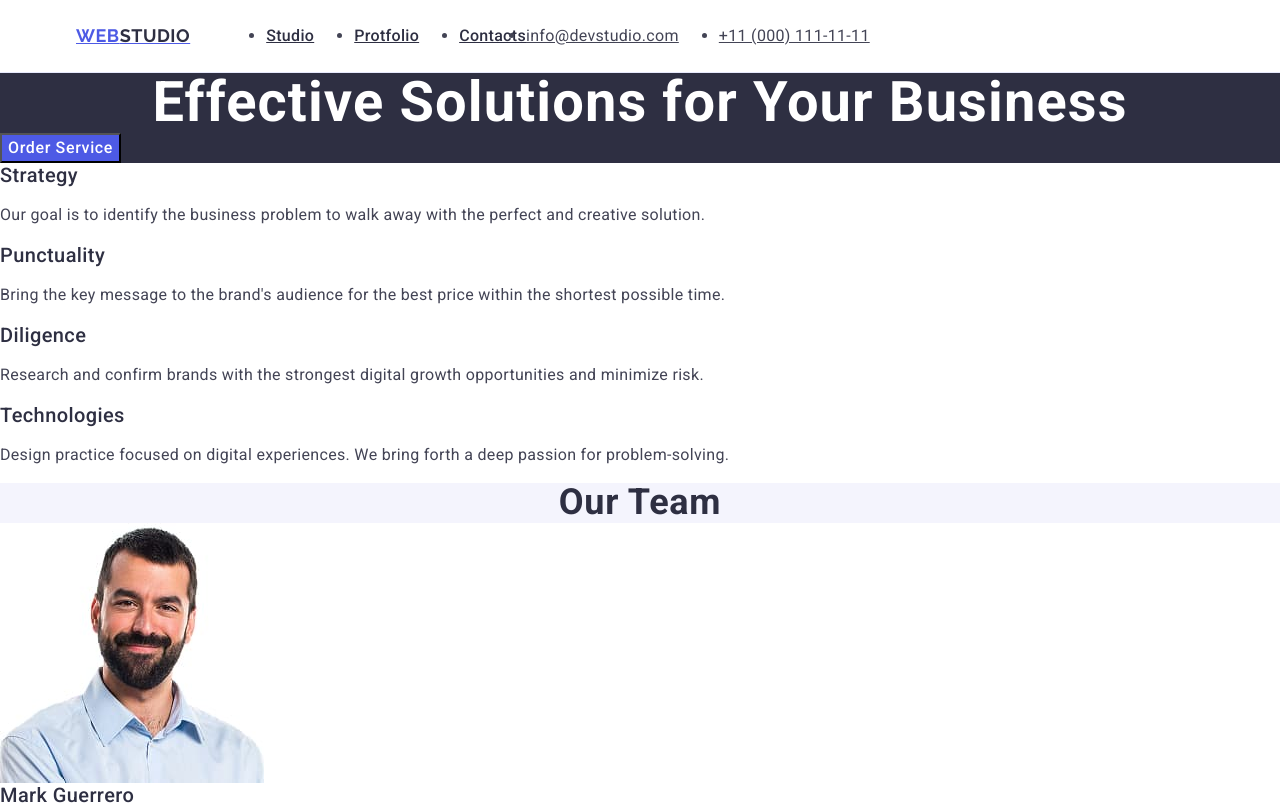
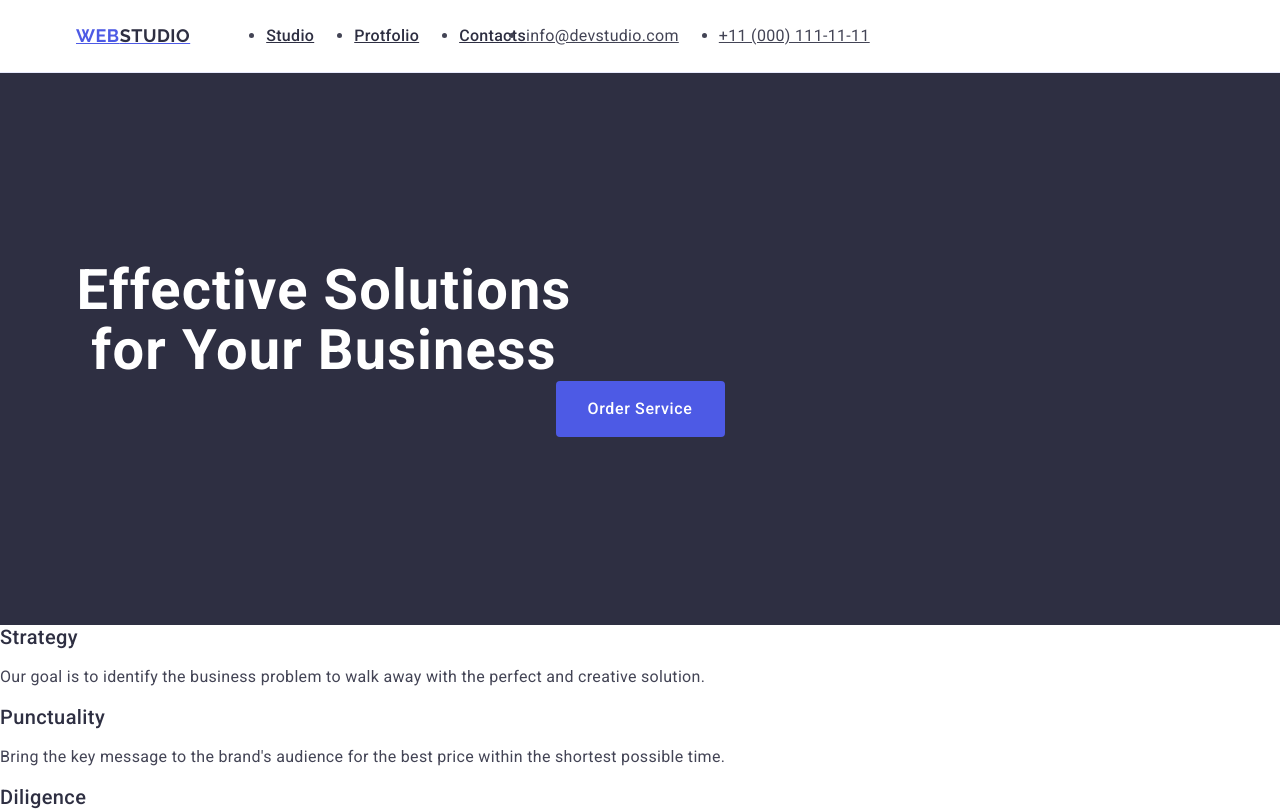
Before and after one commit to onurdoker/goit-markup-hw-03, a plain HTML site: page index.html in a window 1280 px wide. Shown: the top 812 px of the page. Drawn offline with nearby package versions, Linux system fonts and the light colour scheme.

Commit message:
Second revision

```diff
--- a/css/styles.css
+++ b/css/styles.css
@@ -120,6 +120,15 @@ header {
 /*  SECTION ONE  */
 .sec-one {
   background-color: #2e2f42;
+  padding: 188px 0;
+  text-align: center;
+  display: flex;
+  flex-shrink: 0;
+}
+
+.container-secone {
+  display: flex;
+  flex-direction: column;
 }
 
 .sec-onehone {
@@ -128,9 +137,10 @@ header {
   text-align: center;
   letter-spacing: 0.02em;
   color: #ffffff;
+  max-width: 496px;
 }
 
-.sec-one-button {
+.sec-onebutton {
   background-color: #4d5ae5;
   font-family: Roboto, sans-serif;
   font-weight: 500;
@@ -139,10 +149,16 @@ header {
   letter-spacing: 0.04em;
   color: #ffffff;
   cursor: pointer;
+  display: block;
+  margin: 0 auto;
+  min-width: 169px;
+  height: 56px;
+  border: none;
+  border-radius: 4px;;
 }
 
-.sec-one-button:hover,
-.sec-one-button:focus {
+.sec-onebutton:hover,
+.sec-onebutton:focus {
   background-color: #404bbf;
 }
 
--- a/index.html
+++ b/index.html
@@ -57,8 +57,10 @@
 
     <!--  HERO  -->
     <section class="sec-one">
-      <h1 class="sec-onehone">Effective Solutions for Your Business</h1>
-      <button type="button" class="sec-one-button">Order Service</button>
+      <div class="container container-secone">
+        <h1 class="sec-onehone">Effective Solutions for Your Business</h1>
+        <button type="button" class="sec-onebutton">Order Service</button>
+      </div>
     </section>
 
     <section class="sec-two">
```
